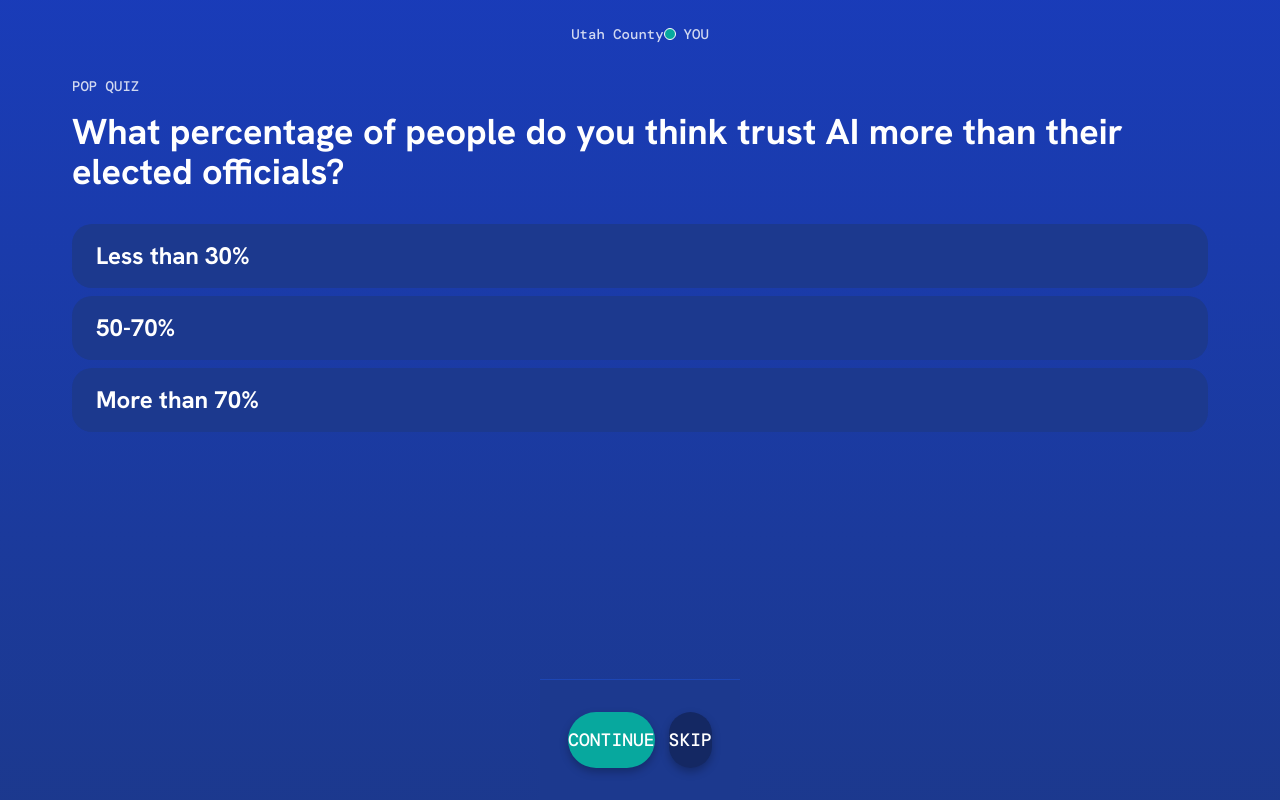
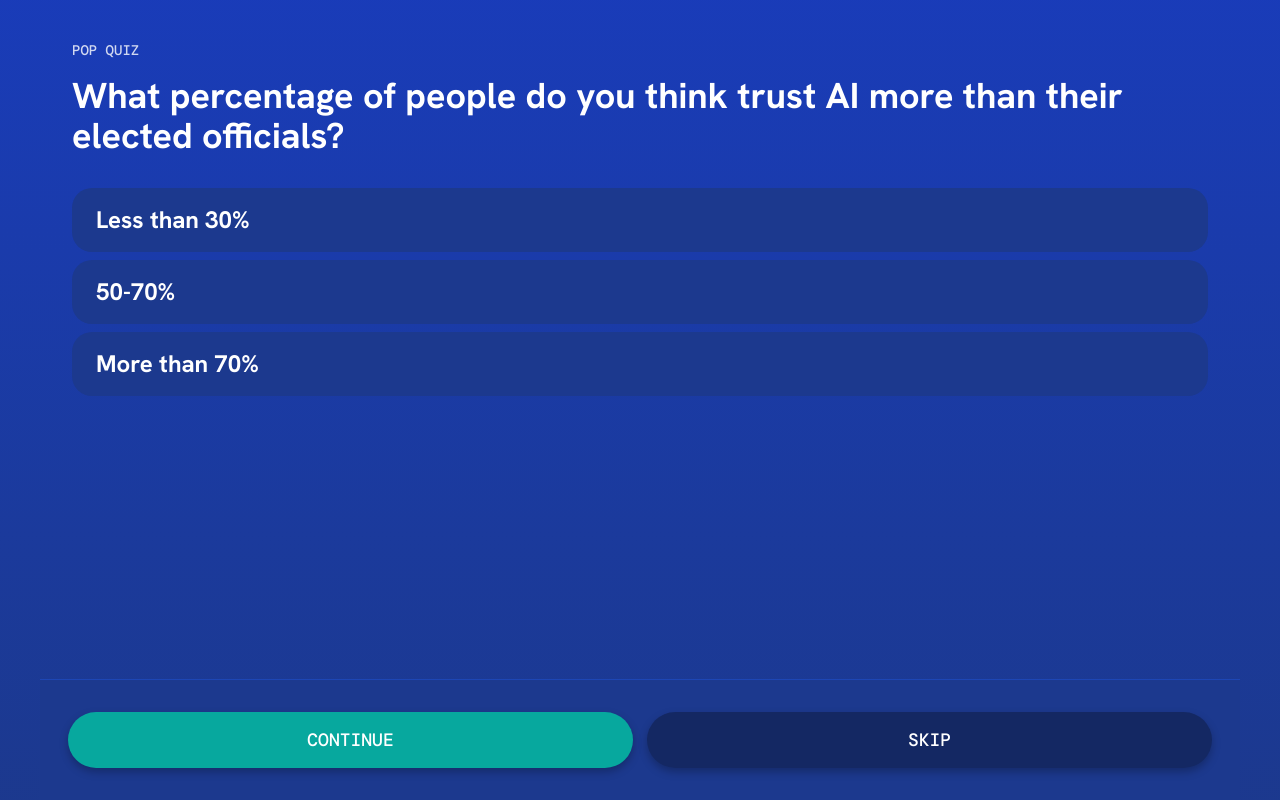
Before and after one commit to crownshy/civic_os, a SvelteKit app: page /demo/pop-quiz in a window 1280 px wide. Built offline with nearby package versions, Linux system fonts and the light colour scheme; a web font is replaced by a local one.

Commit message:
Use popquiz component on page

```diff
--- a/src/routes/demo/pop-quiz/+page.svelte
+++ b/src/routes/demo/pop-quiz/+page.svelte
@@ -1,82 +1,30 @@
 <script lang="ts">
-	import { fade } from 'svelte/transition';
-	import { cubicOut } from 'svelte/easing';
+	import { goto } from '$app/navigation';
 	import { AppShell } from '$lib/components/layout';
-	import { county, popQuizQuestions } from '$lib/data/mock';
+	import { PopQuiz } from '$lib/components/ui';
+	import { popQuizQuestions } from '$lib/data/mock';
 
 	let quizIndex = $state(0);
-	let quizSelected = $state<number | null>(null);
+	let quizRef = $state<PopQuiz>();
 	const currentQuiz = $derived(popQuizQuestions[quizIndex % popQuizQuestions.length]);
 
 	function nextQuiz() {
 		if (quizIndex < popQuizQuestions.length - 1) {
 			quizIndex++;
-			quizSelected = null;
+			quizRef?.reset();
 		} else {
-			quizIndex = 0;
-			quizSelected = null;
+			goto('/demo');
 		}
 	}
 </script>
 
 <AppShell>
-	<div class="flex h-dvh flex-col bg-gradient-to-b from-blue-800 to-blue-900">
-		<!-- Compact header -->
-		<div class="shrink-0 px-8 pt-6">
-			<div class="flex items-center justify-between">
-				<span class="font-mono text-sm font-medium text-white/80">{county.name}</span>
-				<span class="flex items-center gap-2">
-					<span class="h-3 w-3 rounded-full border border-white bg-secondary"></span>
-					<span class="font-mono text-sm font-medium text-white/80">YOU</span>
-				</span>
-			</div>
-		</div>
-
-		<!-- Scrollable content -->
-		<div class="flex flex-1 flex-col overflow-y-auto px-8 pt-8">
-			<span class="font-mono text-sm font-medium text-white/80">{currentQuiz.label}</span>
-			<p class="mt-4 font-sans text-4xl font-bold leading-10 text-white">
-				{currentQuiz.question}
-			</p>
-
-			<!-- Options -->
-			<div class="mt-8 flex flex-col gap-2">
-				{#each currentQuiz.options as option, i}
-					<button
-						onclick={() => (quizSelected = i)}
-						class="flex h-16 w-full items-center rounded-[20px] px-6 text-left font-sans text-2xl font-bold leading-7 transition-colors {quizSelected === i
-							? i === currentQuiz.correctIndex
-								? 'bg-secondary text-secondary-foreground shadow-[0px_10px_15px_0px_rgba(12,34,95,0.25)]'
-								: 'bg-white text-blue-800 shadow-[0px_10px_15px_0px_rgba(12,34,95,0.25)]'
-							: 'bg-blue-900 text-white'}"
-					>
-						{option}
-					</button>
-				{/each}
-			</div>
-
-			<!-- Explanation (shown after selection) -->
-			{#if quizSelected !== null}
-				<p class="mt-8 font-sans text-lg font-medium leading-9 text-white" in:fade={{ duration: 300 }}>
-					{currentQuiz.explanation}
-				</p>
-			{/if}
-		</div>
-
-		<!-- Bottom actions -->
-		<div class="flex shrink-0 items-center gap-3.5 border-t border-primary bg-blue-900 px-7 py-8">
-			<button
-				onclick={nextQuiz}
-				class="flex h-14 flex-1 items-center justify-center rounded-full bg-secondary font-mono text-lg font-medium text-secondary-foreground shadow-[0px_4px_8.2px_0px_rgba(0,0,0,0.25)]"
-			>
-				CONTINUE
-			</button>
-			<a
-				href="/demo"
-				class="flex h-14 flex-1 items-center justify-center rounded-full bg-black/30 font-mono text-lg font-medium text-white shadow-[0px_4px_8.2px_0px_rgba(0,0,0,0.25)]"
-			>
-				SKIP
-			</a>
-		</div>
+	<div class="flex h-dvh flex-col bg-linear-to-b from-blue-800 to-blue-900">
+		<PopQuiz
+			bind:this={quizRef}
+			quiz={currentQuiz}
+			onContinue={nextQuiz}
+			onSkip={() => goto('/demo')}
+		/>
 	</div>
 </AppShell>
```
